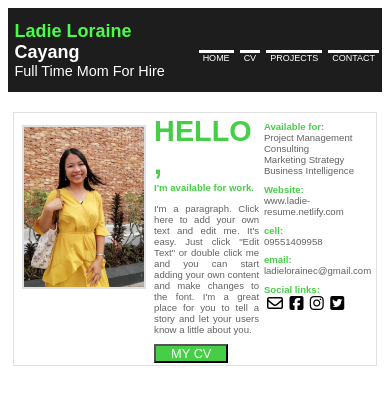
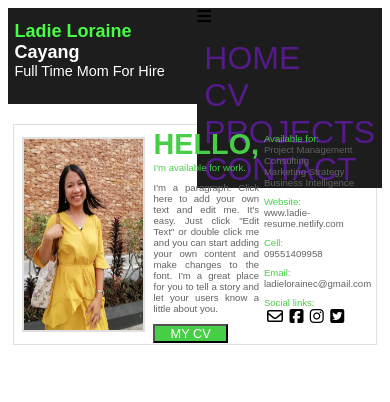
Before and after one commit to arnoldpring/ladieresume, a plain HTML site: page index.html in a window 390 px wide. Drawn offline with Linux system fonts and the light colour scheme.

Commit message:
responsive error

```diff
--- a/index.html
+++ b/index.html
@@ -17,14 +17,15 @@
                     <h2><span>Ladie Loraine</span> Cayang</h2>
                     <p>Full Time Mom For Hire</p>
                 </div>
-                <div class="just-bet">
+                <div class="menu-wrap just-bet">
                     <div class="topspace"></div>
-                    <div class="navs flex">
-                        <div class="nav"><p>HOME</p></div>
-                        <div class="nav"><p>CV</p></div>
-                        <div class="nav"><p>PROJECTS</p></div>
-                        <div class="nav"><p>CONTACT</p></div>
-                    </div>
+                    <i class="fa fa-bars"></i>
+                    <ul class="navs flex">
+                        <li><a href="" class="nav">HOME</a></li>
+                        <li><a href="" class="nav">CV</a></li>
+                        <li><a href="" class="nav">PROJECTS</a></li>
+                        <li><a href="" class="nav">CONTACT</a></li>
+                    </ul>
                 </div>
             </div>
         </nav>
@@ -55,11 +56,11 @@
                             <p>www.ladie-resume.netlify.com</p>
                         </div>
                         <div class="cell">
-                            <h2>cell:</h2>
+                            <h2>Cell:</h2>
                             <p>09551409958</p>
                         </div>
                         <div class="email">
-                            <h2>email:</h2>
+                            <h2>Email:</h2>
                             <p>ladielorainec@gmail.com</p>
                         </div>
                         <div class="social">
--- a/style.scss
+++ b/style.scss
@@ -44,12 +44,19 @@ main {
             color:white;
             margin: 0 auto;
         }
+        .menu-wrap {
+            i {
+                display: block;
+            }
+        }
         .navs {
+            list-style: none;
             .nav {
                 border-top: 3px solid white;
                 padding: 0 4px;
                 margin: 0 3px;
                 font-size: 9px;
+                text-decoration: none;
             }
         }
 
@@ -66,19 +73,23 @@ main {
                 padding: 0.75rem 0.5rem;
                 width: 50%;
                 .pic {
+                    height: 100%;
                     img {
                         border: 2px solid rgb(224, 224, 224);
                         width: 100%;
+                        height: 100%;
                     }
                 }
             }
             .hello-wrap {
-                width: 29%;
+                width: 38%;
                 word-wrap: break-word;
                 padding: 0.1rem 0;
                 text-align: justify;
                 .sub {
                     font-size: 0.6rem;
+                    font-weight: normal;
+                    text-align: left;
                 }
                 h2 {
                     font-size: 1.125rem;
@@ -109,6 +120,7 @@ main {
                     font-size: 0.6rem;
                     margin-bottom: 0;
                     color: rgb(71, 206, 71);
+                    font-weight: normal;
                 }
                 p {
                     font-size: 0.6rem;
@@ -128,3 +140,27 @@ main {
 
 
 }
+@media only screen and (max-width: 768px){
+    .main .navigation-wrap .menu-wrap i {
+        display: none;
+    }
+    .menu-wrap {
+        i {
+            // display: none;
+        }
+        .topspace {
+            display: none;
+        }
+        .navs {
+            display: block;
+            padding: 0;
+            background-color: rgb(29, 29, 29);
+
+            .nav {
+              border-top: 0 !important ;
+              font-size: 2rem !important;
+            }
+        }
+
+    }
+}
```
Also changed, not shown: style.css, 1 other file.
